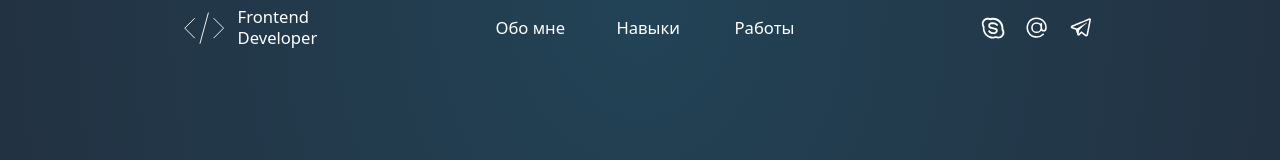
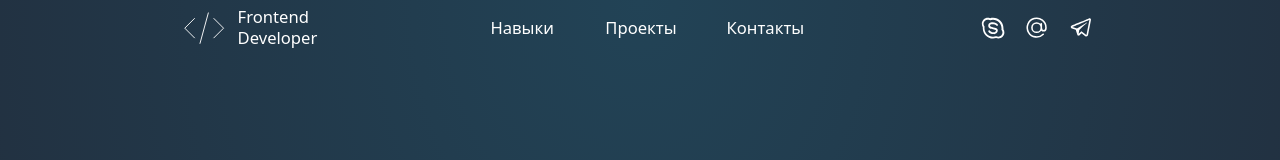
Before and after one commit to N1kOk/n1kok.github.io, a Vue app: page / in a window 1280 px wide. Shown: the top 160 px of the page. Built offline with nearby package versions, Linux system fonts and the light colour scheme.

Commit message:
fix: rename sections

```diff
--- a/src/components/TheHeader.vue
+++ b/src/components/TheHeader.vue
@@ -56,20 +56,20 @@ const isMenuOpened = ref(false)
 
 const navLinks = [
 	{
-		text: 'Обо мне',
-		href: '#about',
-	},
-	{
 		text: 'Навыки',
 		href: '#skills',
 	},
 	{
-		text: 'Работы',
-		href: '#works',
+		text: 'Проекты',
+		href: '#projects',
+	},
+	{
+		text: 'Контакты',
+		href: '#about',
 	},
 ]
 
-window.addEventListener('scroll', event => {
+window.addEventListener('scroll', () => {
 	const $header = document.querySelector('.header')!
 	if (window.scrollY > 0)
 		$header.classList.remove('header--transparent')
```
